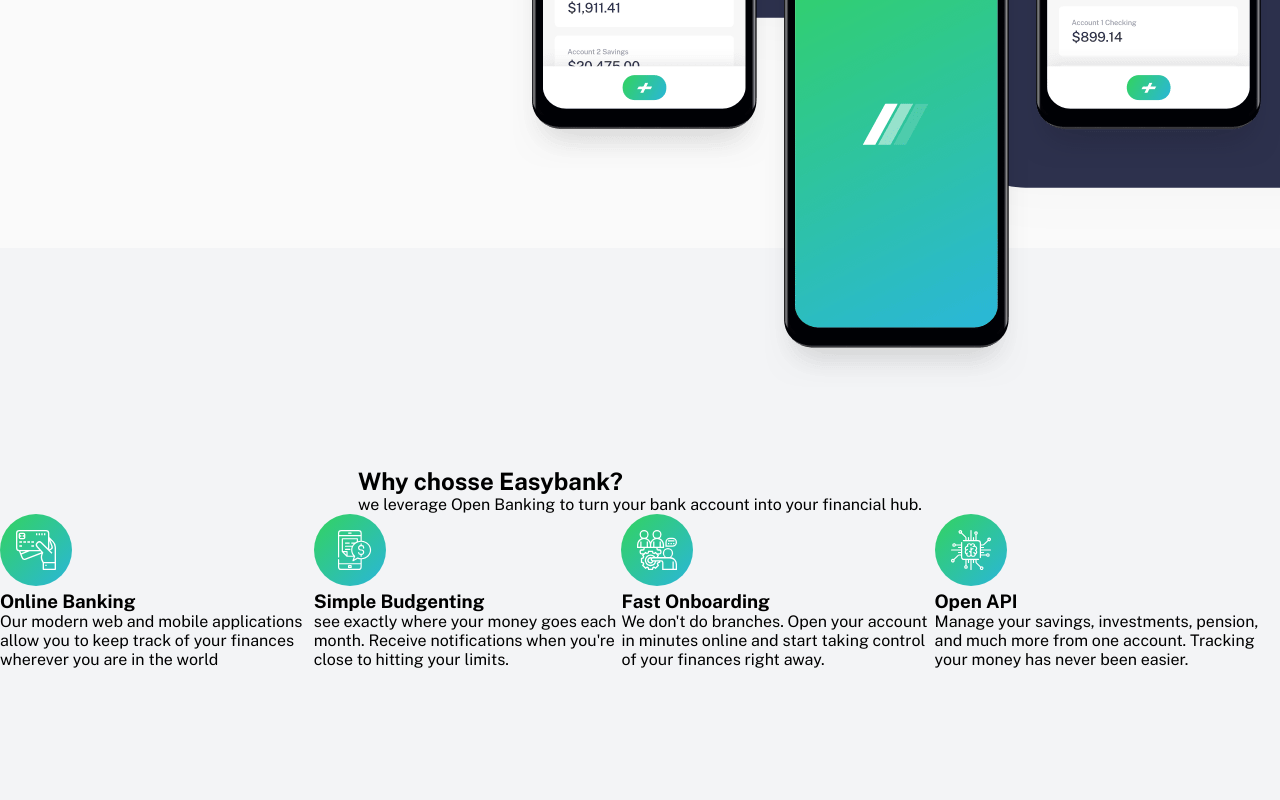
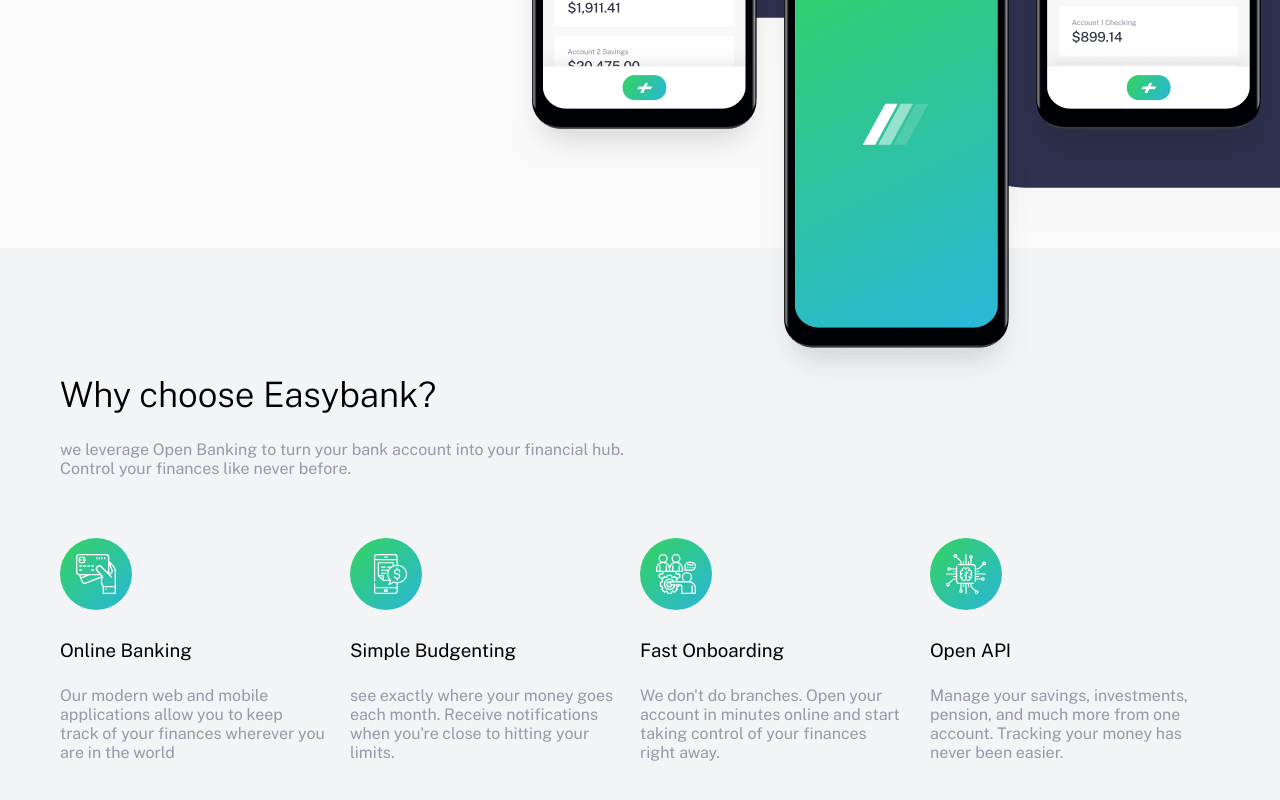
Before and after one commit to ClismanFreitas/easyBank, a plain HTML site: page index.html in a window 1280 px wide. Shown: the part 552-1352 px from the top of the page. Drawn offline with nearby package versions, Linux system fonts and the light colour scheme.

Commit message:
choose finish

```diff
--- a/css/styled.css
+++ b/css/styled.css
@@ -1,5 +1,9 @@
 body {
     font-family: "Public Sans", sans-serif;
+}
+
+p{
+  color: hsl(233, 8%, 62%);
 }
 
 .cabecalho ul {
@@ -57,7 +61,6 @@ body {
 }
 
 .inicio-bank p {
-    color: hsl(233, 8%, 62%);
     font-size: 17px;
 }
 
@@ -98,3 +101,36 @@ section{
 .menu-bank{
     display: flex;
 }
+
+.choose{
+    display: flex;
+    justify-content: center;
+    flex-direction: column;
+
+}
+
+.title-choose{
+    font-weight: 300;
+    font-size: 35px;
+    padding-bottom: 25px;
+}
+
+.container-choose{
+    width: 600px;
+}
+
+.menu-bank{
+    display: flex;
+    padding-top: 60px;
+    width: 100%;
+}
+
+.menu-bank li {
+    width: 265px;
+    margin-right: 25px;
+}
+
+.choose h3{
+    font-weight: 400;
+    padding: 25px 0;
+}
--- a/index.html
+++ b/index.html
@@ -51,32 +51,38 @@
     </div>
   </main>
   <section>
-    <div>
-      <h2>Why chosse Easybank?</h2>
-      <p>we leverage Open Banking to turn your bank account into your financial hub.</p>
+    <div class="choose">
+      <div class="container-choose">
+        <h2 class="title-choose">Why choose Easybank?</h2>
+        <p>we leverage Open Banking to turn your bank account into your financial hub. Control your finances like never before.</p>
       </div>
       <ul class="menu-bank">
         <li>
           <img src="images/icon-online.svg" alt="">
           <h3>Online Banking</h3>
-        <p>Our modern web and mobile applications allow you to keep track of your finances wherever you are in the world</p>
+          <p>Our modern web and mobile applications allow you to keep track of your finances wherever you are in the
+            world</p>
         </li>
         <li>
           <img src="images/icon-budgeting.svg" alt="">
           <h3>Simple Budgenting</h3>
-        <p>see exactly where your money goes each month. Receive notifications when you're close to hitting your limits.</p>
+          <p>see exactly where your money goes each month. Receive notifications when you're close to hitting your
+            limits.</p>
         </li>
         <li>
           <img src="images/icon-onboarding.svg" alt="">
           <h3>Fast Onboarding</h3>
-        <p>We don't do branches. Open your account in minutes online and start taking control of your finances right away.</p>
+          <p>We don't do branches. Open your account in minutes online and start taking control of your finances right
+            away.</p>
         </li>
         <li>
           <img src="images/icon-api.svg" alt="">
           <h3>Open API</h3>
-        <p>Manage your savings, investments, pension, and much more from one account. Tracking your money has never been easier.</p>
+          <p>Manage your savings, investments, pension, and much more from one account. Tracking your money has never
+            been easier.</p>
         </li>
       </ul>
+    </div>
   </section>
 </body>
 
```
Lines whose indentation alone changed are shown as unchanged.
